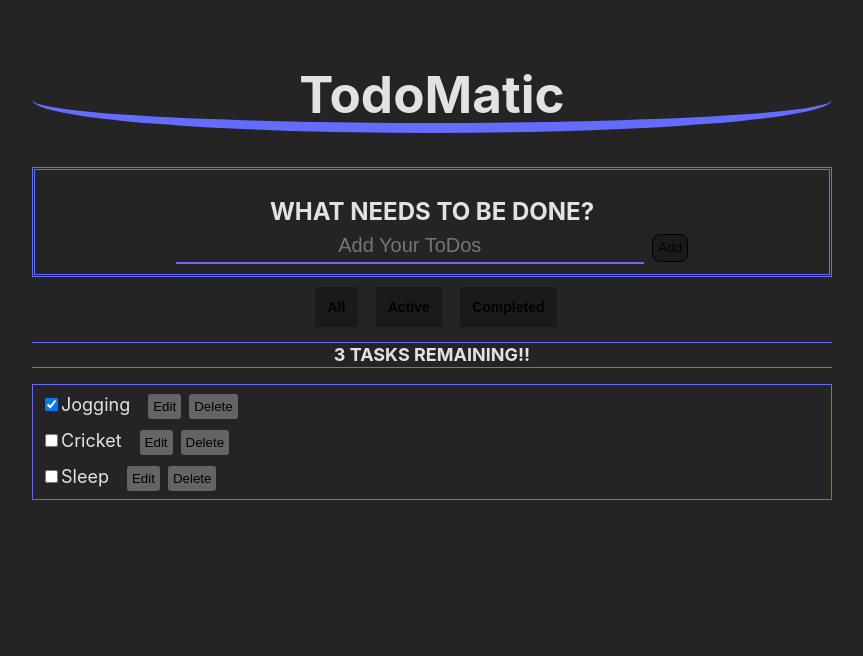
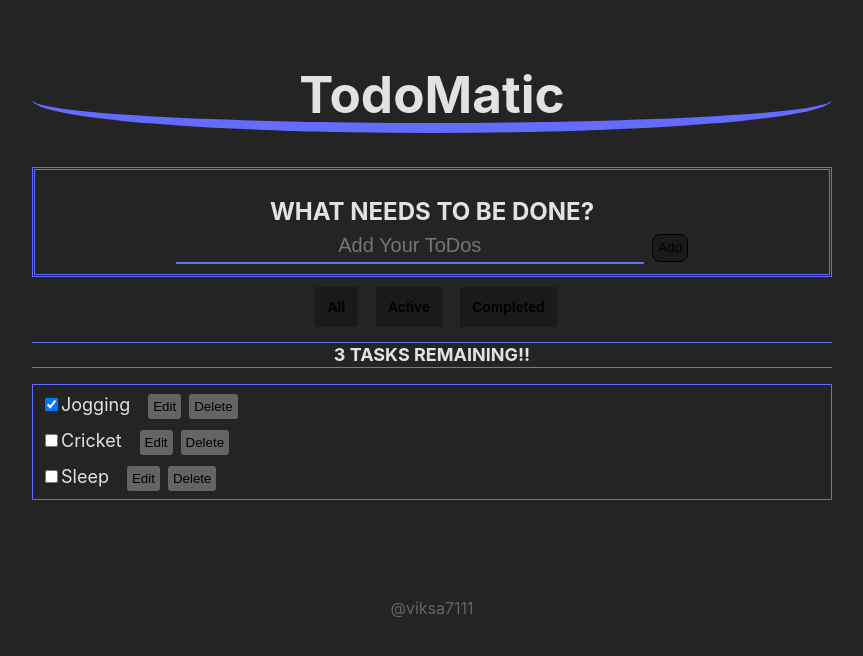
Before and after one commit to vikas-parmar/todoLIst, a React (Vite) app: page / in a window 1280 px wide. Shown: the top 656 px of the page, without its empty margins (208-1071 px from the left). Built offline with nearby package versions, Linux system fonts and the light colour scheme.

Commit message:
added anchor tag

```diff
--- a/src/App.jsx
+++ b/src/App.jsx
@@ -108,6 +108,7 @@ function App(props) {
     >
         {taskList}
     </ul>
+    <a href="https://github.com/viksa7111">@viksa7111</a>
   </div>
   )
 }
--- a/src/index.css
+++ b/src/index.css
@@ -126,3 +126,12 @@ body {
     color:thistle;
     transition-delay: 1ms;
   }
+  a{
+    text-decoration: none;
+    color: #646464;
+    position: relative;
+    top: 80px;
+  }
+  a:hover{
+    color: #a5a6bf;
+  }
```
